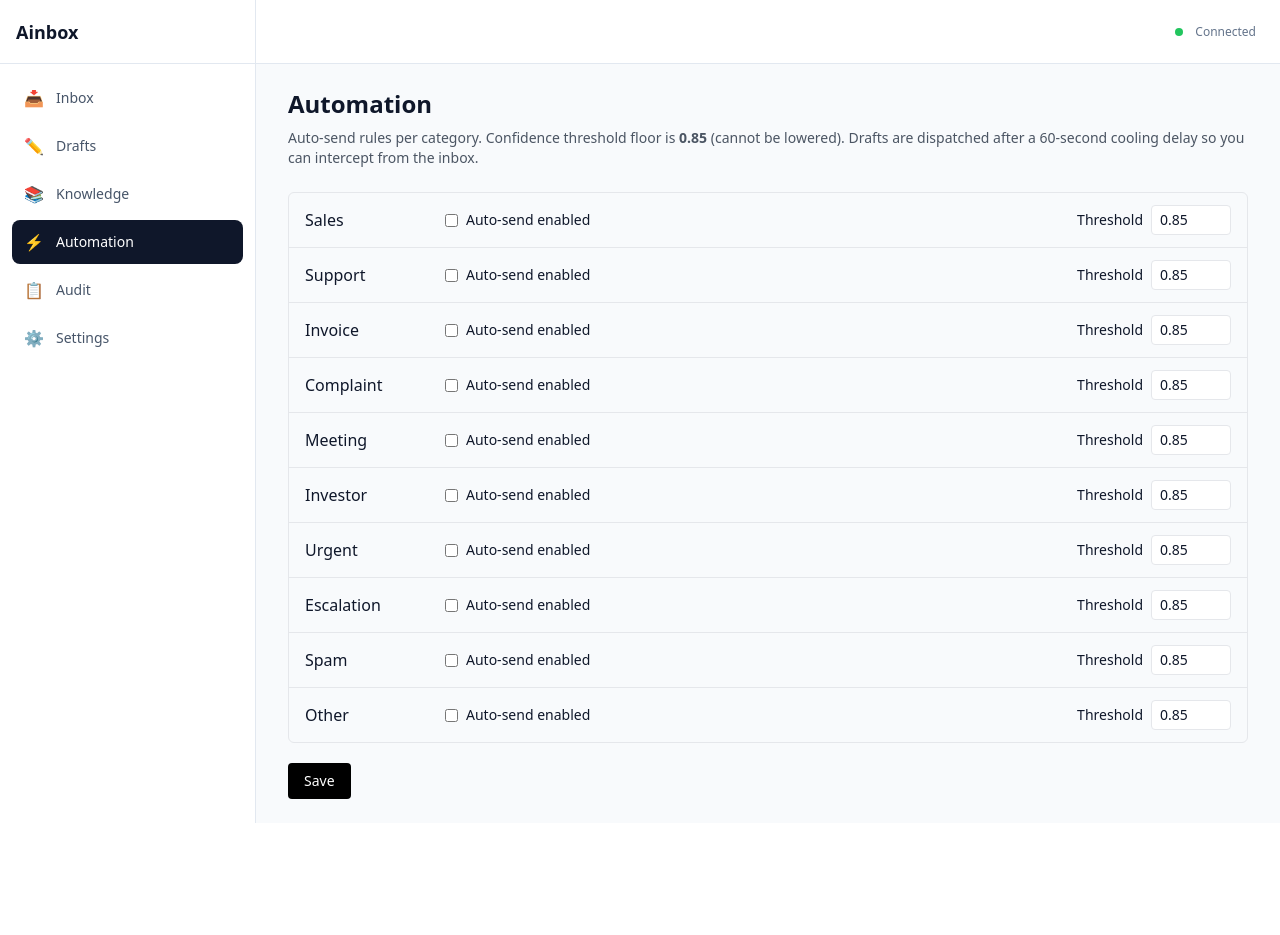
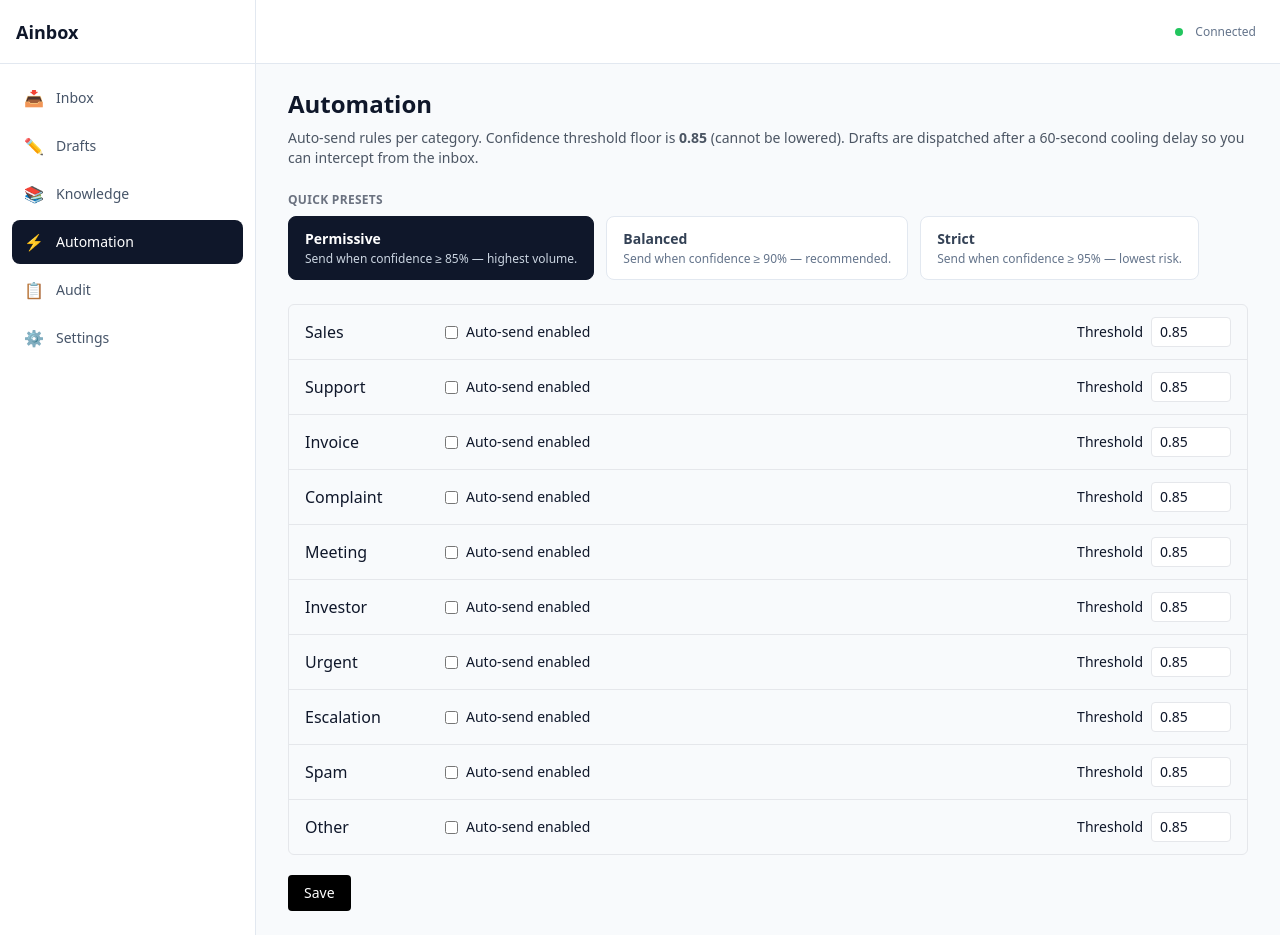
Before and after one commit to tenshimatt/ainbox, a Next.js app: page /automation in a window 1280 px wide. Before the commit the page ends 823 px from the top, so only its background shows below. Built offline with nearby package versions, Linux system fonts and the light colour scheme; no server answers.

Commit message:
AINBOX-58: Confidence threshold UI: Strict / Balanced / Permissive
Vibe-code lane ('L2')
Generated by Pandomagic vibe-code lane
Co-Authored-By: Pandomagic Vibe Harness <tenshimatt@gmail.com>

```diff
--- a/src/app/(app)/automation/page.tsx
+++ b/src/app/(app)/automation/page.tsx
@@ -32,6 +32,27 @@ interface CategoryRow {
 }
 
 const FLOOR = 0.85;
+
+// Confidence threshold presets (AINBOX-58).
+// Permissive = floor; Balanced = mid; Strict = high.
+export const PRESETS = {
+  permissive: { label: 'Permissive', threshold: 0.85, description: 'Send when confidence ≥ 85% — highest volume.' },
+  balanced:   { label: 'Balanced',   threshold: 0.90, description: 'Send when confidence ≥ 90% — recommended.' },
+  strict:     { label: 'Strict',     threshold: 0.95, description: 'Send when confidence ≥ 95% — lowest risk.' },
+} as const;
+
+export type PresetKey = keyof typeof PRESETS;
+
+/** Returns the matching preset key if ALL rows share the same threshold, else null. */
+export function detectPreset(rows: CategoryRow[]): PresetKey | null {
+  if (rows.length === 0) return null;
+  const t = rows[0].threshold;
+  if (!rows.every((r) => r.threshold === t)) return null;
+  for (const [key, p] of Object.entries(PRESETS) as [PresetKey, (typeof PRESETS)[PresetKey]][]) {
+    if (p.threshold === t) return key;
+  }
+  return null;
+}
 
 export default function AutomationPage() {
   const [rows, setRows] = useState<CategoryRow[]>(() =>
@@ -122,6 +143,40 @@ export default function AutomationPage() {
         after a 60-second cooling delay so you can intercept from the inbox.
       </p>
 
+      {/* Preset selector — AINBOX-58 */}
+      <div className="mb-6">
+        <p className="text-xs font-semibold uppercase tracking-wide text-gray-500 mb-2">Quick presets</p>
+        <div className="flex flex-wrap gap-3" role="group" aria-label="Confidence threshold presets">
+          {(Object.entries(PRESETS) as [PresetKey, (typeof PRESETS)[PresetKey]][]).map(([key, preset]) => {
+            const active = !loading && detectPreset(rows) === key;
+            return (
+              <button
+                key={key}
+                type="button"
+                data-testid={`preset-${key}`}
+                aria-pressed={active}
+                disabled={loading}
+                onClick={() =>
+                  setRows((prev) =>
+                    prev.map((r) => ({ ...r, threshold: preset.threshold })),
+                  )
+                }
+                className={`flex flex-col items-start rounded-lg border px-4 py-3 text-left transition-colors disabled:opacity-40 ${
+                  active
+                    ? 'border-slate-900 bg-slate-900 text-white'
+                    : 'border-slate-200 bg-white text-slate-700 hover:border-slate-400'
+                }`}
+              >
+                <span className="text-sm font-semibold">{preset.label}</span>
+                <span className={`mt-0.5 text-xs ${active ? 'text-slate-300' : 'text-slate-500'}`}>
+                  {preset.description}
+                </span>
+              </button>
+            );
+          })}
+        </div>
+      </div>
+
       {loading ? (
         <p className="text-sm text-gray-500">Loading…</p>
       ) : (
```
Also changed, not shown: 1 other file (tests, documents, lock files or other folders).
